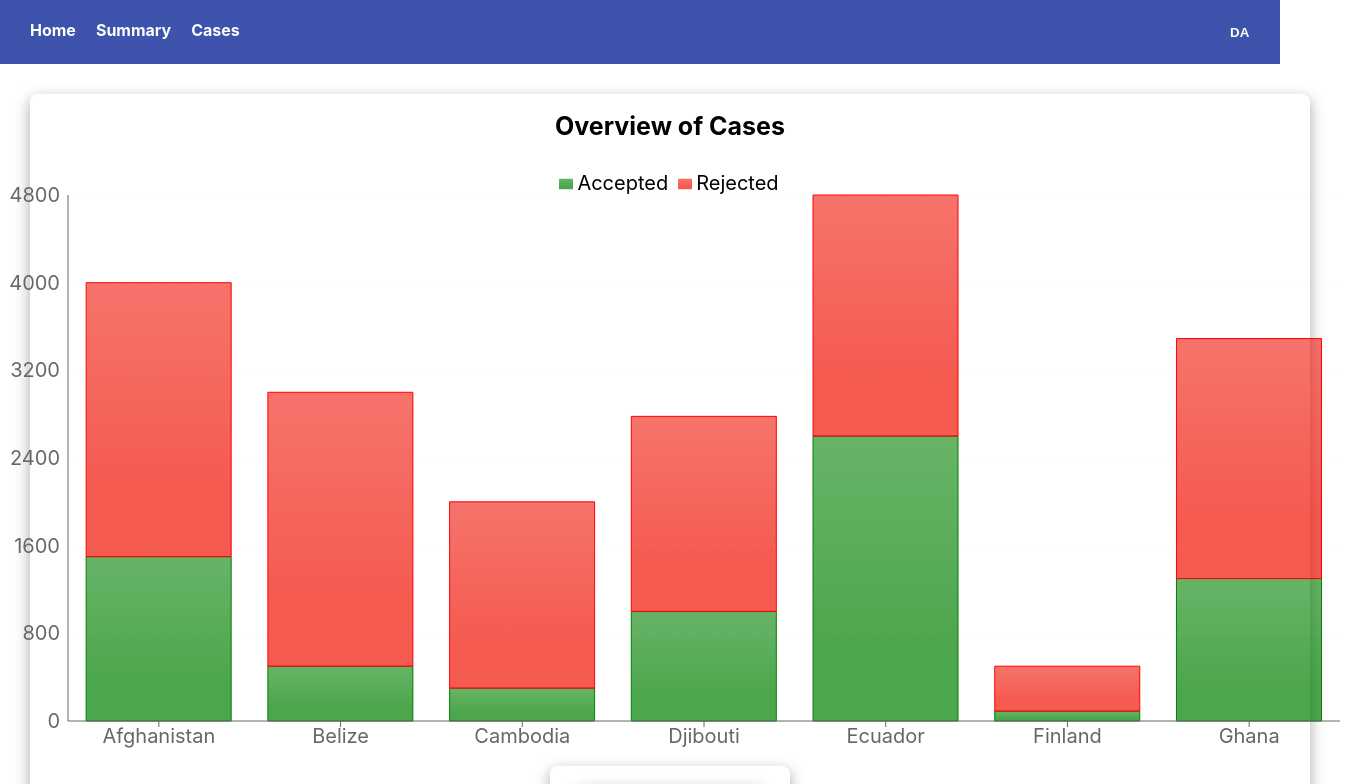
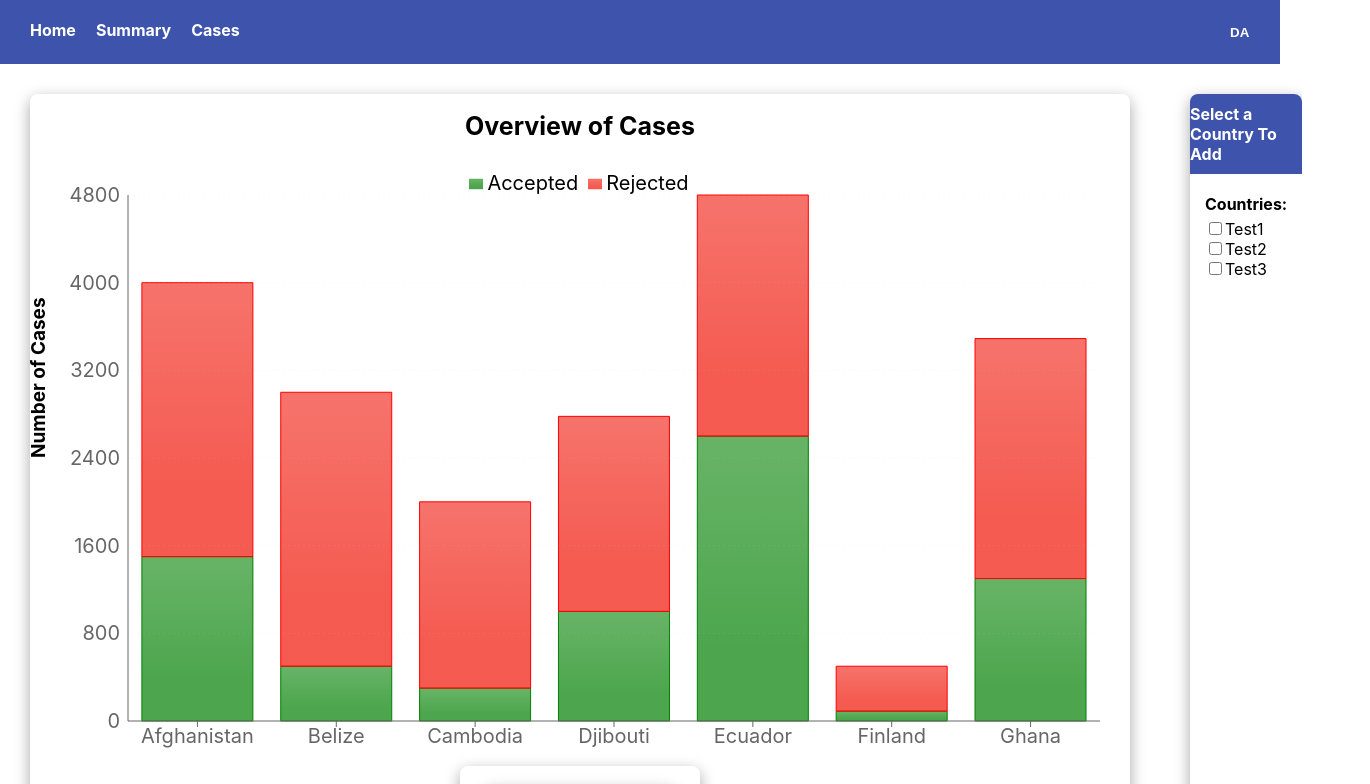
Before and after one commit to lilygostovic/DASS-frontend, a React (Create React App) app: page /summary in a window 1280 px wide. Shown: the top 784 px of the page, 1370 px wide, since content can reach past the window. Built offline with nearby package versions, Linux system fonts and the light colour scheme.

Commit message:
Added a checkbox for adding more country bars to the chart (logic missing)

```diff
--- a/src/i18n/locales/en.json
+++ b/src/i18n/locales/en.json
@@ -12,7 +12,9 @@
     "overviewStats": "Overview of Cases",
     "sex": "Sex",
     "lgbtq": "LGBTQ",
-    "result": "Accepted/Rejected"
+    "result": "Accepted/Rejected" ,
+    "checkBox": "Select a Country To Add",
+    "boxHeader": "Countries:"
   },
   "filterPage": {
     "accepted": {
--- /dev/null
+++ b/src/pages/Dashboard/components/CountryCheckBox.tsx
@@ -0,0 +1,51 @@
+import React, { useState } from 'react';
+import { useTranslation } from "react-i18next";
+
+interface CountryCheckBoxProps {
+  options: string[]
+}
+
+export const CountryCheckBox = ({ options }: CountryCheckBoxProps) => {
+  const [checkedOptions, setCheckedOptions] = useState<string[]>([]);
+
+  const handleCheckboxChange = (event: React.ChangeEvent<HTMLInputElement>) => {
+    const opt = event.target.value;
+
+    if (event.target.checked) {
+      setCheckedOptions([...checkedOptions, opt]);
+    } else {
+      setCheckedOptions(checkedOptions.filter((o) => o !== opt));
+    }
+  };
+
+  const { t } = useTranslation();
+  const boxHeader = t("dashboardPage.boxHeader");
+
+  return (
+    <div style={{
+      marginLeft: "15px",
+      marginRight: "15px",
+      borderRadius: "8px",
+    }}>
+      <div style={{
+        fontWeight: "bold",
+        marginBottom: "5px",
+      }}>
+        {boxHeader}
+      </div>
+      {options.map((o) => (
+        <div key={o}>
+          <label>
+            <input
+              type="checkbox"
+              value={o}
+              checked={checkedOptions.includes(o)}
+              onChange={handleCheckboxChange}>
+            </input>
+            <span>{o.charAt(0).toUpperCase() + o.slice(1)}</span>
+          </label>
+        </div>
+      ))}
+    </div>
+  );
+}
--- a/src/pages/Dashboard/components/index.ts
+++ b/src/pages/Dashboard/components/index.ts
@@ -1,3 +1,4 @@
 export { SummaryChart } from './SummaryChart';
 export { DropDown } from './DropDown';
 export { ContinentDropDown } from './ContinentDropDown';
+export { CountryCheckBox } from './CountryCheckBox';
--- a/src/pages/Dashboard/index.tsx
+++ b/src/pages/Dashboard/index.tsx
@@ -1,4 +1,4 @@
-import { ContinentDropDown, DropDown, SummaryChart } from "./components";
+import { ContinentDropDown, CountryCheckBox, DropDown, SummaryChart } from "./components";
 import { Footer, Nav } from "../../components";
 import React, { useState } from "react";
 
@@ -13,6 +13,18 @@ export const Dashboard = () => {
   const { t } = useTranslation();
 
   const text = t("dashboardPage.overviewStats");
+  const boxText = t("dashboardPage.checkBox");
+
+  let chartAreaWidth: string;
+  let chartWidth: number;
+
+  if (dropDownOption === "country") {
+    chartAreaWidth = "1200px";
+    chartWidth = 1100;
+  } else {
+    chartAreaWidth = "100%";
+    chartWidth = 1400;
+  }
 
   return (
     <div
@@ -35,7 +47,7 @@ export const Dashboard = () => {
             display: "flex",
             justifyContent: "space-bewteen",
             flexDirection: "column",
-            width: "100%",
+            width: chartAreaWidth,
             height: "830px",
             alignItems: "center",
             boxShadow: "0px 5px 15px rgba(0, 0, 0, 0.35)",
@@ -50,7 +62,7 @@ export const Dashboard = () => {
           <SummaryChart
           data={data}
           genderData={genderData}
-          w={1400} h={590}
+          w={chartWidth} h={590}
           isSummaryPage={true}
           axisOption={dropDownOption}
           continentOption={continentOption} />
@@ -81,6 +93,31 @@ export const Dashboard = () => {
             )}
           </div>
         </div>
+        {dropDownOption === "country" && (
+          <div style={{
+            display: "flex",
+            flexDirection: "column",
+            boxShadow: "0px 5px 15px rgba(0, 0, 0, 0.35)",
+            borderRadius: "8px",
+            width: "250px",
+            margin: "30px 30px",
+          }}>
+            <div style={{
+              display: "flex",
+              fontWeight: "bold",
+              backgroundColor: "#3E54AC",
+              color: "white",
+              marginBottom: "20px",
+              borderRadius: "8px 8px 0 0",
+              height: "80px",
+              justifyContent: "center",
+              alignItems: "center",
+            }}>
+              {boxText}
+            </div>
+            <CountryCheckBox options={["test1", "test2", "test3"]}/>
+          </div>
+        )}
       </div>
       <div style={{ alignItems: "flex-end" }}>
         <Footer />
```
